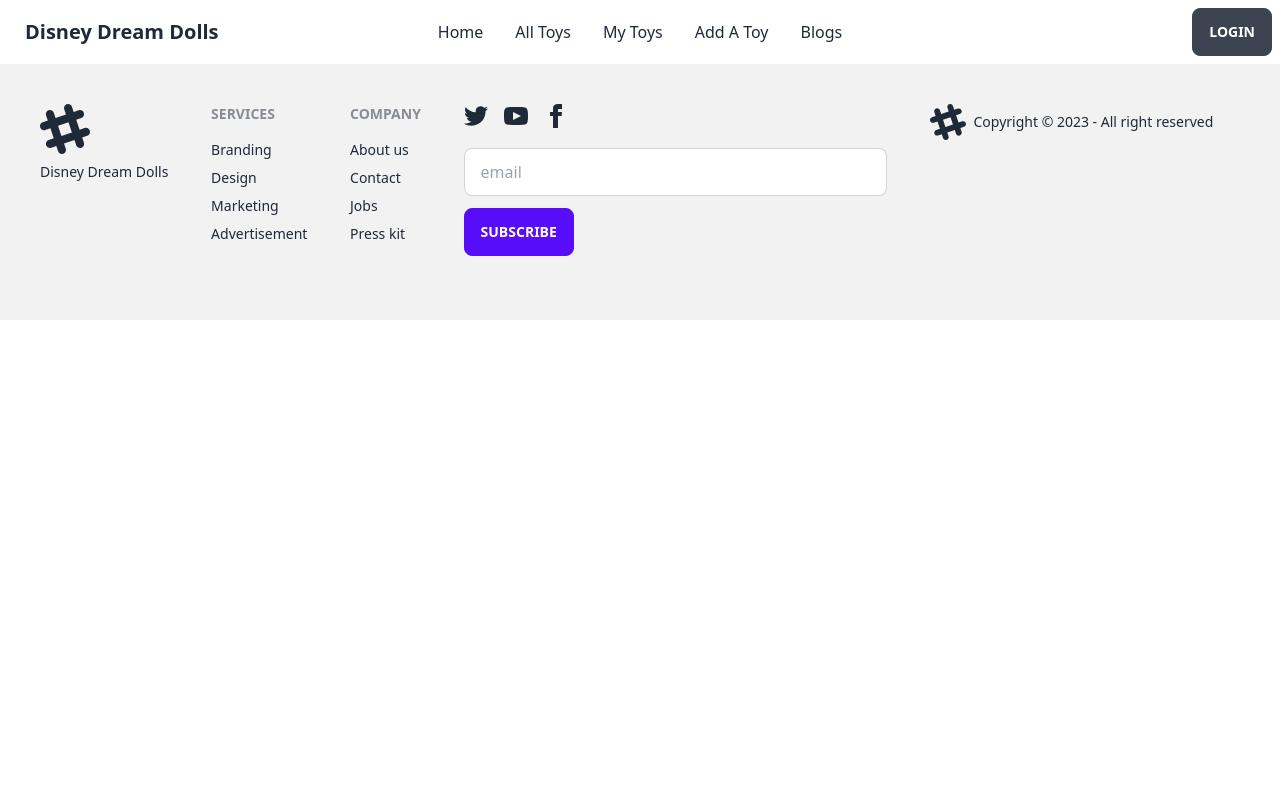
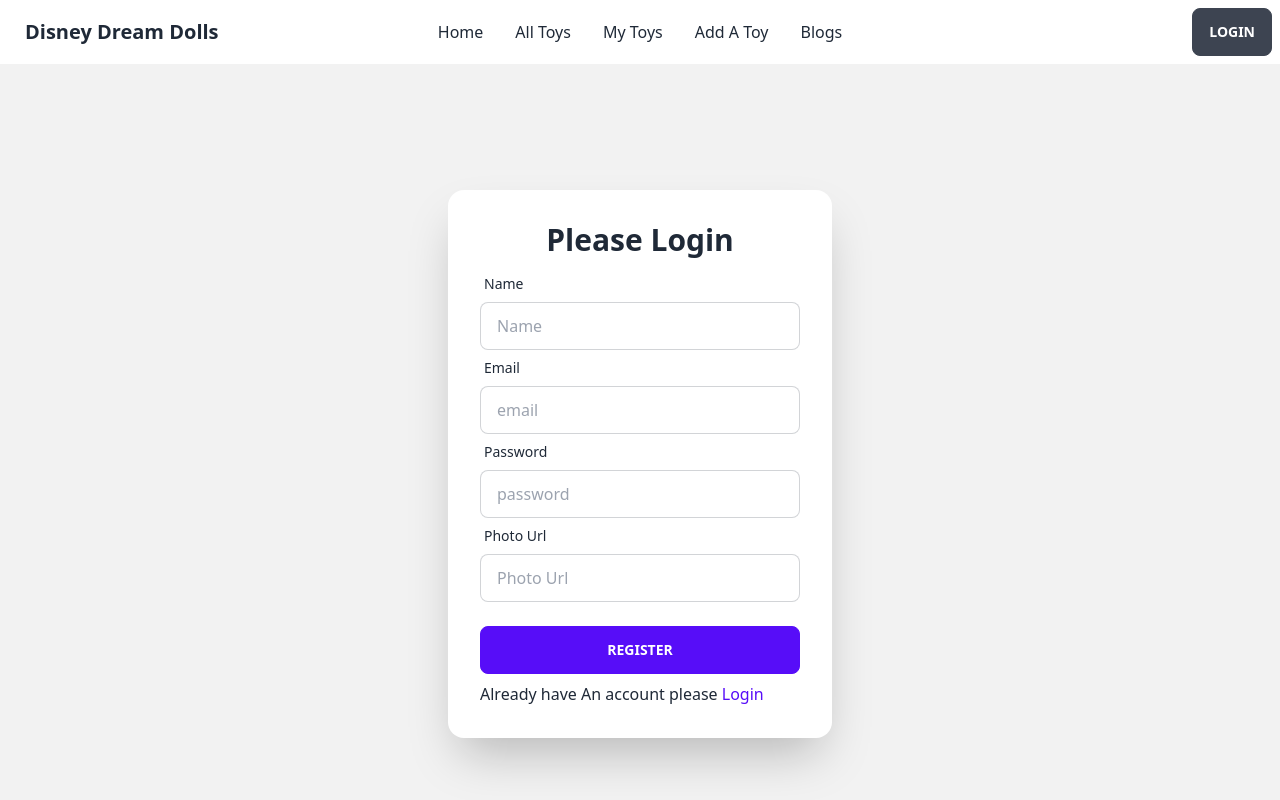
Before and after one commit to SadikRa/Disney-Dream-Dolls-client, a React (Vite) app: page /register in a window 1280 px wide. Shown: the top 800 px of the page. Built offline with nearby package versions, Linux system fonts and the light colour scheme; no server answers.

Commit message:
register new user done

```diff
--- a/package.json
+++ b/package.json
@@ -16,6 +16,7 @@
     "match-sorter": "^6.3.1",
     "react": "^18.2.0",
     "react-dom": "^18.2.0",
+    "react-icons": "^4.8.0",
     "react-router-dom": "^6.11.1",
     "sort-by": "^1.2.0"
   },
--- a/src/Component/Login/Login.jsx
+++ b/src/Component/Login/Login.jsx
@@ -1,8 +1,61 @@
+import { useContext } from "react";
+import { Link } from "react-router-dom";
+import { AuthContext } from "../../providers/AuthProviders";
+import { FaGoogle } from 'react-icons/fa';
 
 const Login = () => {
+
+    const {signIn , logInWithGoogle} = useContext(AuthContext)
+
+
+    const handleLogin = event =>{
+        event.preventDefault();
+        const form = event.target;
+        const email = form.email.value;
+        const password = form.password.value
+        console.log(email, password)
+        signIn(email, password)
+        .then(Result => {
+            console.log(Result.user)
+        })
+        .catch(error => console.log(error))
+    }
+
+
+    const handleLoginGoogle = () =>{
+        logInWithGoogle()
+    }
+
     return (
-        <div>
-
+        <div className="hero min-h-screen bg-base-200">
+          <div className="card flex-shrink-0 w-full max-w-sm shadow-2xl bg-base-100">
+            <div className="card-body">
+                <h1 className="text-3xl font-bold text-center">Please Login</h1>
+              <form onSubmit={handleLogin}>
+              <div className="form-control">
+                <label className="label">
+                  <span className="label-text">Email</span>
+                </label>
+                <input type="text" name="email" placeholder="email" className="input input-bordered" />
+              </div>
+              <div className="form-control">
+                <label className="label">
+                  <span className="label-text">Password</span>
+                </label>
+                <input type="password" name="password" placeholder="password" className="input input-bordered" />
+              </div>
+              <div className="form-control mt-6">
+                <input className="btn btn-primary" type="submit" value="Login" />
+              </div>
+              </form>
+             <div className="text-center">
+             <button onClick={handleLoginGoogle} className="btn btn-outline">
+                <FaGoogle/> Login with Google
+              </button>
+             </div>
+              <p>New to Disney Dream Dolls Please <Link className="text-primary" to='/register'>Register</Link></p>
+            </div>
+          </div>
         </div>
     );
 };
--- a/src/Component/Register/Register.jsx
+++ b/src/Component/Register/Register.jsx
@@ -1,8 +1,65 @@
+import { useContext } from "react";
+import { Link } from "react-router-dom";
+import { AuthContext } from "../../providers/AuthProviders";
 
 const Register = () => {
+
+    const {createUser} = useContext(AuthContext)
+
+
+    const handleRegister = event => {
+        event.preventDefault();
+        const form = event.target;
+        const name = form.name.value;
+        const email = form.email.value;
+        const password = form.password.value
+        const photo = form.photo.value
+        console.log(name, email, password, photo)
+
+        createUser(email, password)
+        .then(result => {
+            console.log(result.user)
+            form.reset()
+        })
+        .catch(error => console.log(error))
+    }
     return (
-        <div>
-
+        <div className="hero min-h-screen bg-base-200">
+          <div className="card flex-shrink-0 w-full max-w-sm shadow-2xl bg-base-100">
+            <div className="card-body">
+                <h1 className="text-3xl font-bold text-center">Please Login</h1>
+              <form onSubmit={handleRegister}>
+              <div className="form-control">
+                <label className="label">
+                  <span className="label-text">Name</span>
+                </label>
+                <input type="text" name="name" placeholder="Name" className="input input-bordered" />
+              </div>
+              <div className="form-control">
+                <label className="label">
+                  <span className="label-text">Email</span>
+                </label>
+                <input type="text" name="email" placeholder="email" className="input input-bordered" />
+              </div>
+              <div className="form-control">
+                <label className="label">
+                  <span className="label-text">Password</span>
+                </label>
+                <input type="password" name="password" placeholder="password" className="input input-bordered" />
+              </div>
+              <div className="form-control">
+                <label className="label">
+                  <span className="label-text">Photo Url</span>
+                </label>
+                <input type="text" name="photo" placeholder="Photo Url" className="input input-bordered" />
+              </div>
+              <div className="form-control mt-6">
+                <input className="btn btn-primary" type="submit" value="Register" />
+              </div>
+              </form>
+              <p>Already have An account please <Link className="text-primary" to='/login'>Login</Link></p>
+            </div>
+          </div>
         </div>
     );
 };
--- a/src/main.jsx
+++ b/src/main.jsx
@@ -5,11 +5,14 @@
   RouterProvider,
 } from "react-router-dom";
 import router from './Router/RouterProviders.jsx';
+import AuthProviders from './providers/AuthProviders';
 
 ReactDOM.createRoot(document.getElementById('root')).render(
 <div className='container mx-auto'>
+<AuthProviders>
 <React.StrictMode>
      <RouterProvider router={router} />
   </React.StrictMode>
+</AuthProviders>
 </div>,
 )
--- a/src/providers/AuthProviders.jsx
+++ b/src/providers/AuthProviders.jsx
@@ -1,10 +1,70 @@
+// eslint-disable-next-line no-unused-vars
+import React, { createContext, useEffect, useState } from "react";
+import app from "../Component/firebase/firebase.config";
+import {
+  GoogleAuthProvider,
+  createUserWithEmailAndPassword,
+  getAuth,
+  onAuthStateChanged,
+  signInWithEmailAndPassword,
+  signInWithPopup,
+  signOut,
+} from "firebase/auth";
 
-const AuthProviders = () => {
-    return (
-        <div>
+export const AuthContext = createContext(null);
 
-        </div>
-    );
+const auth = getAuth(app);
+
+const provider = new GoogleAuthProvider();
+
+// eslint-disable-next-line react/prop-types
+const AuthProviders = ({ children }) => {
+  const [user, setUser] = useState(null);
+  const [loading, setLoading] = useState(true);
+
+  const createUser = (email, password) => {
+    setLoading(true);
+    return createUserWithEmailAndPassword(auth, email, password);
+  };
+
+  const signIn = (email, password) => {
+    setLoading(true);
+    return signInWithEmailAndPassword(auth, email, password);
+  };
+
+  const logInWithGoogle = () => {
+    setLoading(true);
+    signInWithPopup(auth, provider);
+  };
+
+  const logOut = () => {
+    setLoading(true);
+    return signOut(auth);
+  };
+
+  useEffect(() => {
+    const unsubscribe = onAuthStateChanged(auth, (loggedUser) => {
+      setUser(loggedUser);
+      setLoading(false);
+    });
+
+    return () => {
+      unsubscribe();
+    };
+  }, []);
+
+  const authInfo = {
+    user,
+    createUser,
+    signIn,
+    logOut,
+    logInWithGoogle,
+    loading,
+  };
+
+  return (
+    <AuthContext.Provider value={authInfo}>{children}</AuthContext.Provider>
+  );
 };
 
 export default AuthProviders;
```
Also changed, not shown: 1 other file (tests, documents, lock files or other folders).
